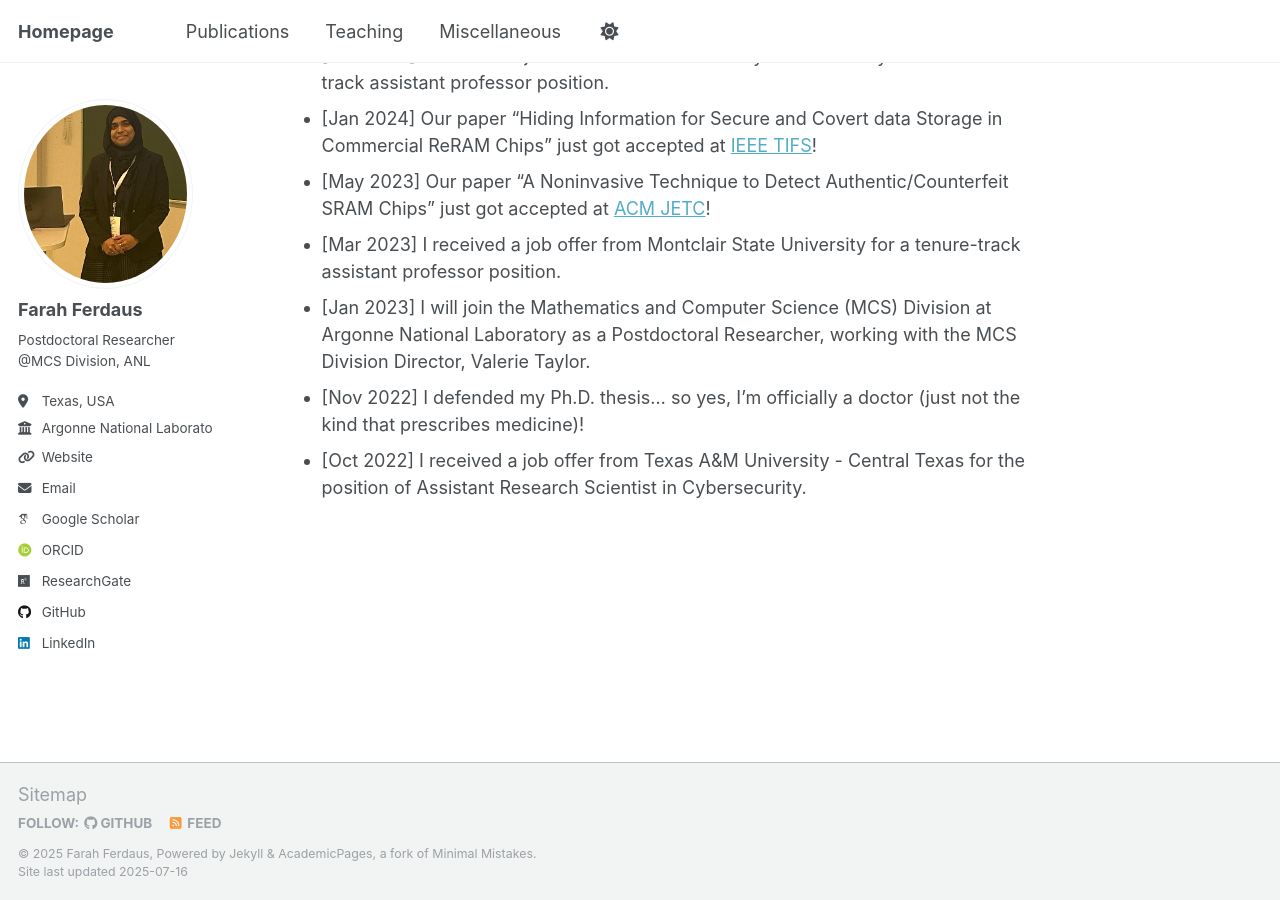
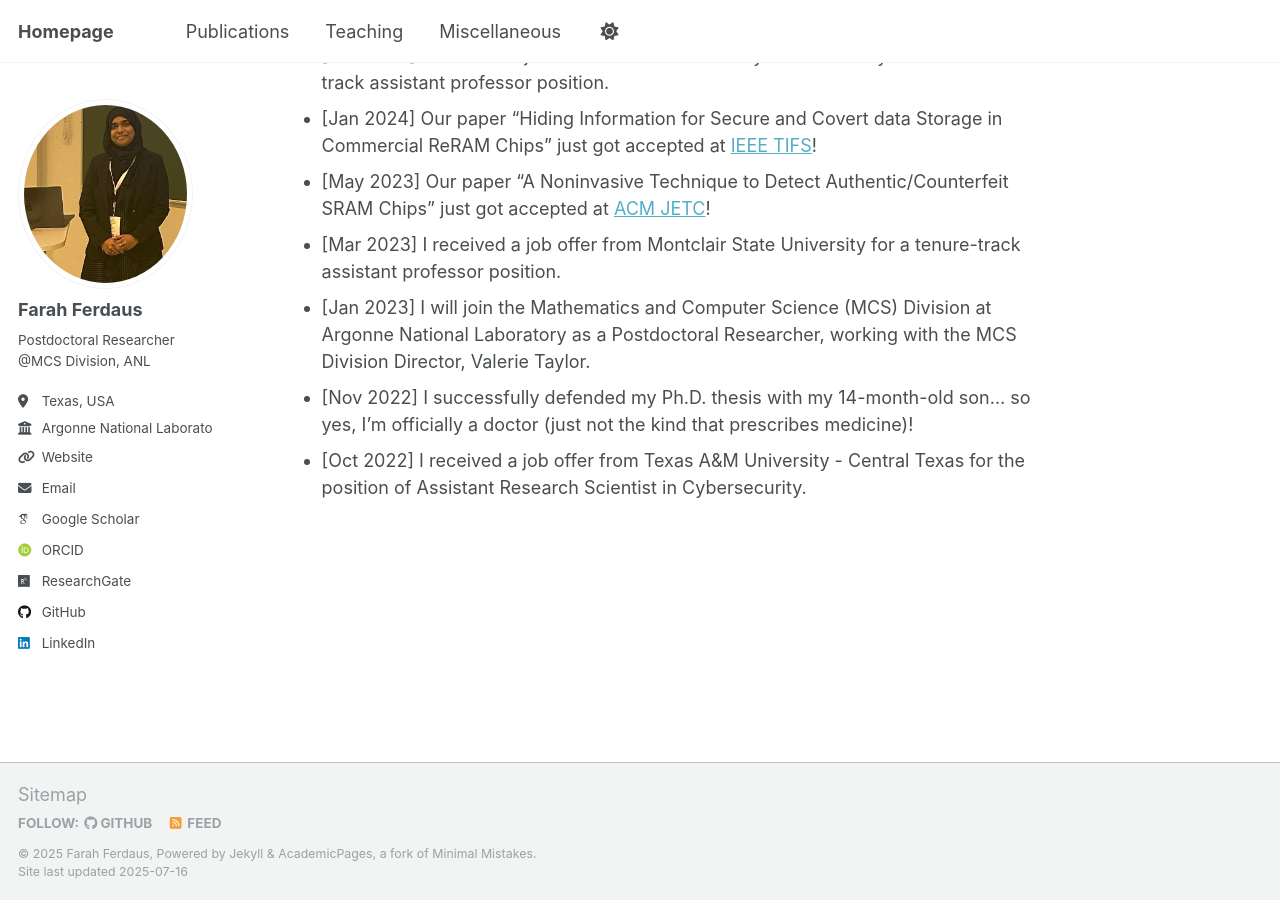
Before and after one commit to fferdaus/fferdaus.github.io, a Jekyll site: the page built from _pages/about.md, in a window 1280 px wide and 900 px high, scrolled down 2046 px. Built offline with Jekyll 4.4.1, drawn with Linux system fonts in a browser that asks for light colours; some web fonts are replaced.

Commit message:
Update about.md

```diff
--- a/_pages/about.md
+++ b/_pages/about.md
@@ -69,5 +69,5 @@ She has published numerous scientific articles, including journal articles, conf
 - [May 2023] Our paper "A Noninvasive Technique to Detect Authentic/Counterfeit SRAM Chips" just got accepted at [ACM JETC](https://dl.acm.org/journal/jetc)!
 - [Mar 2023] I received a job offer from Montclair State University for a tenure-track assistant professor position.
 - [Jan 2023] I will join the Mathematics and Computer Science (MCS) Division at Argonne National Laboratory as a Postdoctoral Researcher, working with the MCS Division Director, Valerie Taylor.
-- [Nov 2022] I defended my Ph.D. thesis... so yes, I’m officially a doctor (just not the kind that prescribes medicine)!
+- [Nov 2022] I successfully defended my Ph.D. thesis with my 14-month-old son... so yes, I’m officially a doctor (just not the kind that prescribes medicine)!
 - [Oct 2022] I received a job offer from Texas A&M University - Central Texas for the position of Assistant Research Scientist in Cybersecurity.
```
